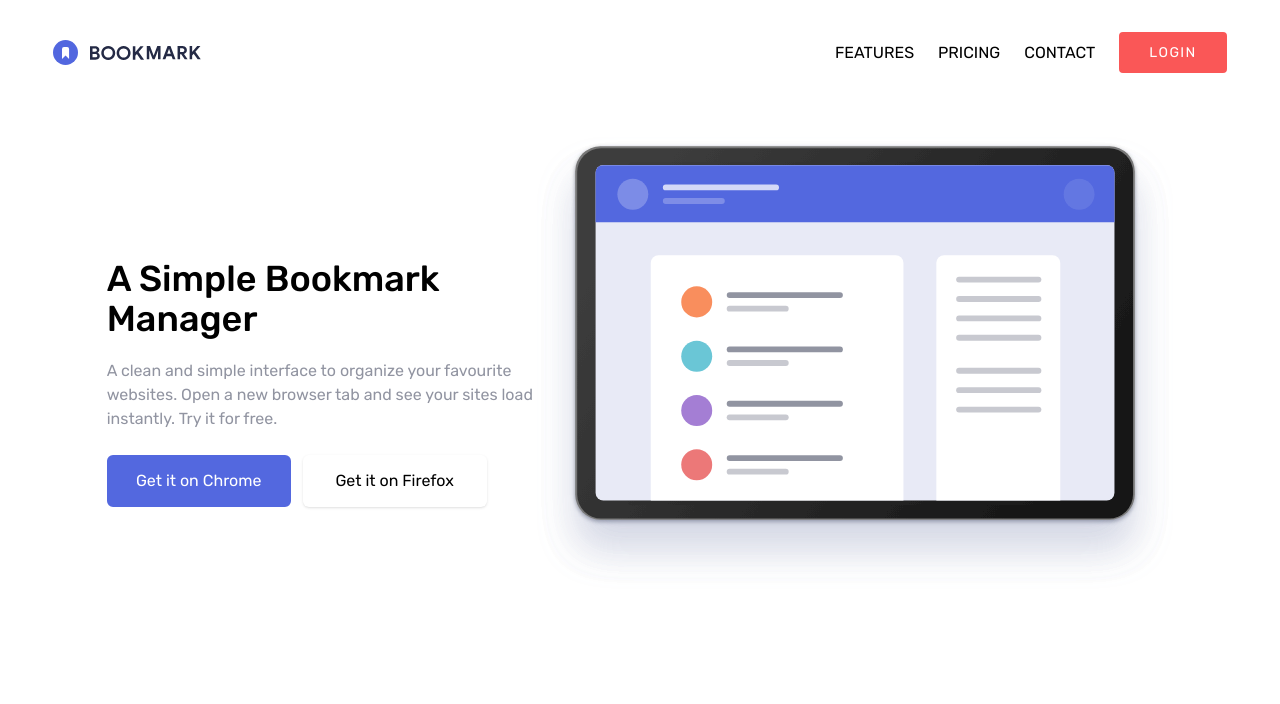
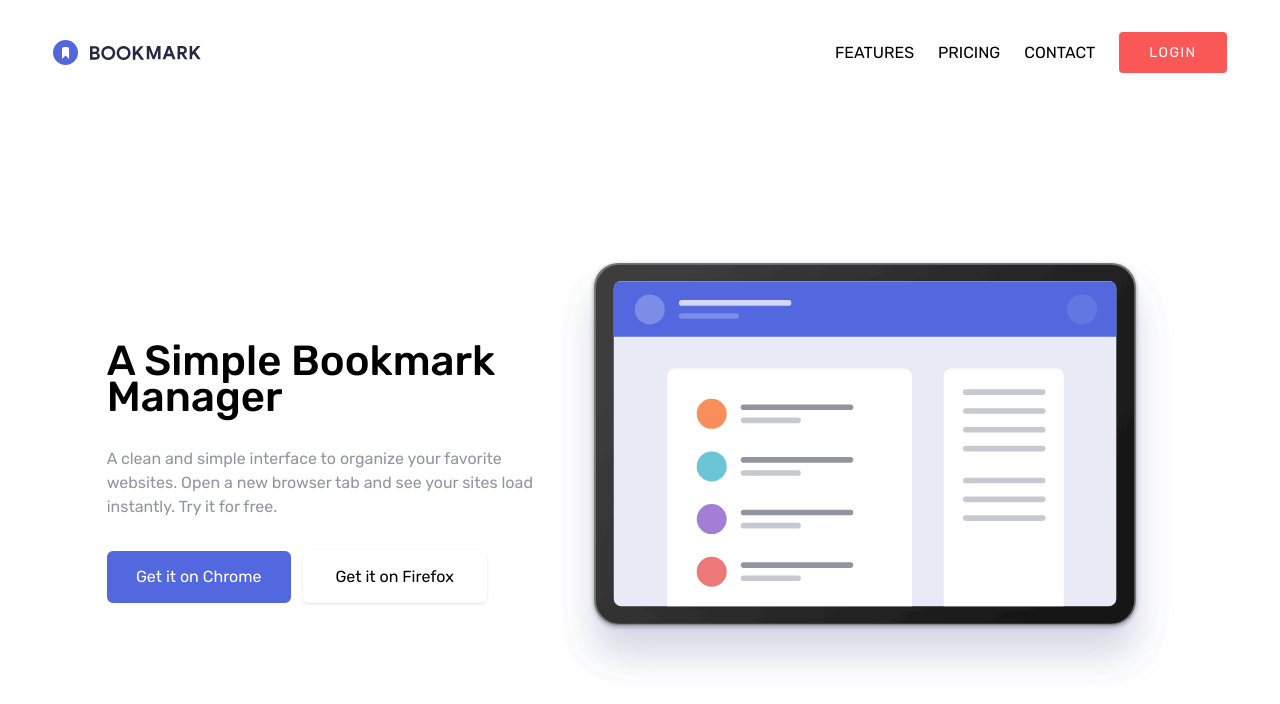
Before and after one commit to talison-cardoso/bookmark-landing-page, a React (Vite) app: page / in a window 1280 px wide. Shown: the top 704 px of the page. Built offline with nearby package versions, Linux system fonts and the light colour scheme.

Commit message:
UPDATE: tamanho máximo da altura da seção, agora fixo

```diff
--- a/src/components/Hero/index.tsx
+++ b/src/components/Hero/index.tsx
@@ -2,18 +2,19 @@ import illustrationHero from "../../assets/images/illustration-hero.svg";
 
 const Hero = () => {
   return (
-    <main className="w-10/12 mt-16 m-auto  lg:max-w-screen-xl lg:flex lg:flex-row-reverse lg:justify-between lg:items-center">
-      <div className="mb-10 m-auto">
-        <img src={illustrationHero} alt="" />
-        {/* <div className=""></div> */}
+    <main className="w-10/12 mx-auto min-h-[800px] flex flex-col justify-center lg:max-w-screen-xl lg:flex lg:flex-row-reverse lg:justify-between lg:items-center">
+      <div className="mb-8 md:mb-0 relative">
+        <img src={illustrationHero} alt="" className="m-auto" />
+        {/* FIXME */}
+        {/* <div className="absolute -z-10 bottom-10 -right-20 bg-blue-700 h-60 max-w-[300px] w-full rounded-s-full"></div> */}
       </div>
 
-      <div className="lg:max-w-[430px]">
-        <h1 className="text-3xl font-medium text-center mb-5 lg:text-left lg:text-4xl">
+      <div className="lg:max-w-[450px]">
+        <h1 className="text-3xl font-medium text-center mb-8 lg:text-left lg:text-[2.625rem]">
           A Simple Bookmark Manager
         </h1>
-        <p className="text-grayish-blue text-center mb-6 lg:text-left">
-          A clean and simple interface to organize your favourite websites. Open
+        <p className="text-grayish-blue text-center mb-8 lg:text-left">
+          A clean and simple interface to organize your favorite websites. Open
           a new browser tab and see your sites load instantly. Try it for free.
         </p>
         <div className="flex items-center justify-between flex-wrap gap-3 m-auto max-w-[380px] lg:m-0">
```
